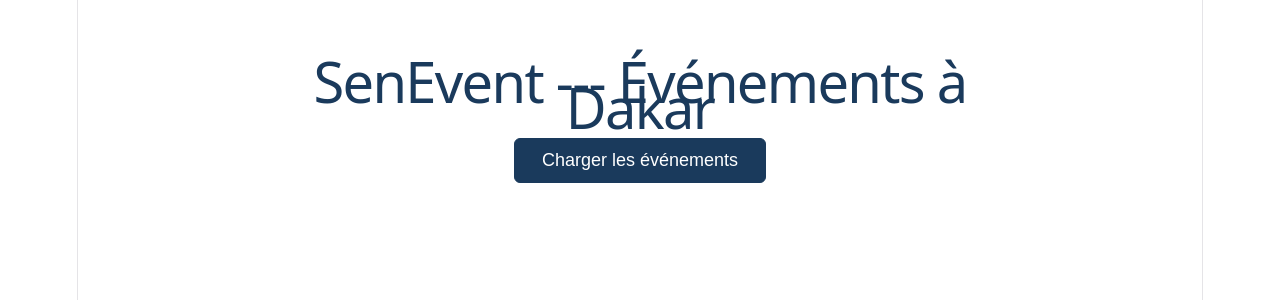
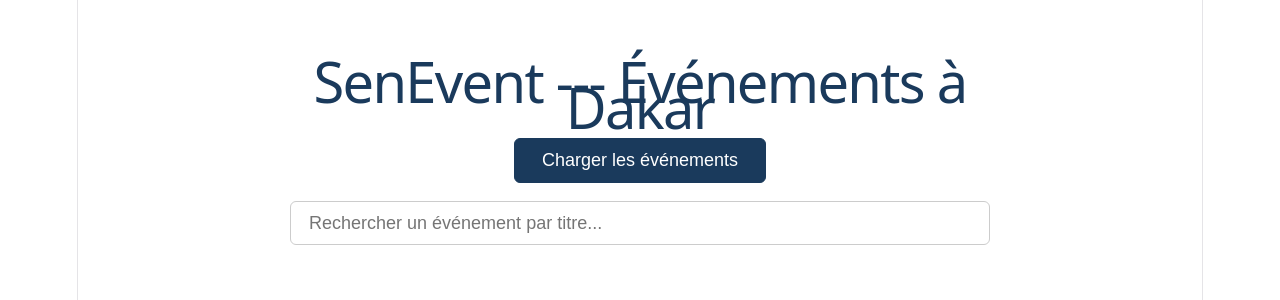
Before and after one commit to moussa-marena/senevent, a React app in the folder lab1-starter/apps/web/: page / in a window 1280 px wide. Shown: the top 300 px of the page. Built offline with nearby package versions, Linux system fonts and the light colour scheme; the HTML template or start-up script is replaced by a standard one.

Commit message:
ajoute SearchBar et filtre par titre en temps reel

```diff
--- a/lab1-starter/apps/web/src/App.jsx
+++ b/lab1-starter/apps/web/src/App.jsx
@@ -1,13 +1,15 @@
 import { useState } from "react";
-// Importation du composant extrait
+// Importation des composants enfants
 import EvenementCarte from "./components/EvenementCarte";
+import SearchBar from "./components/SearchBar";
 // Importation du CSS Module officiel du professeur
 import styles from "./App.module.css";
 
 const App = () => {
-  // 1. Déclaration des états pour les événements et le statut de chargement
+  // 1. Déclaration des états pour les événements, le statut de chargement et la recherche
   const [evenements, setEvenements] = useState([]);
   const [chargement, setChargement] = useState(false);
+  const [recherche, setRecherche] = useState(""); // Nouvel état pour stocker la saisie
 
   // 2. Fonction asynchrone pour récupérer le fichier JSON
   const charger = async () => {
@@ -23,6 +25,11 @@
     setChargement(false);
   };
 
+  // 3. Logique de filtrage dynamique par titre (insensible à la casse)
+  const evenementsFiltres = evenements.filter((ev) =>
+    ev.titre.toLowerCase().includes(recherche.toLowerCase())
+  );
+
   return (
     <div className={styles.container}>
       <h1 className={styles.titre}>SenEvent --- Événements à Dakar</h1>
@@ -36,8 +43,18 @@
         {chargement ? "Chargement ..." : "Charger les événements"}
       </button>
 
-      {/* Boucle map pour transformer chaque objet du tableau en composant visuel */}
-      {evenements.map(ev => (
+      {/* Étape 4 : Barre de recherche connectée à son état (Lifting State Up) */}
+      <SearchBar valeur={recherche} onChangement={setRecherche} />
+
+      {/* Affichage du compteur à l'aide de la classe .compteur officielle du professeur */}
+      {evenements.length > 0 && (
+        <p className={styles.compteur}>
+          {evenementsFiltres.length} événement(s) trouvé(s)
+        </p>
+      )}
+
+      {/* Boucle map modifiée pour transformer uniquement le tableau filtré en composants visuels */}
+      {evenementsFiltres.map((ev) => (
         <EvenementCarte key={ev.id} ev={ev} afficherDetails={true} />
       ))}
     </div>
--- /dev/null
+++ b/lab1-starter/apps/web/src/components/SearchBar.jsx
@@ -0,0 +1,17 @@
+import styles from "./SearchBar.module.css";
+
+const SearchBar = ({ valeur, onChangement }) => {
+    return (
+        <div className={styles.conteneur}>
+            <input
+                type="text"
+                placeholder="Rechercher un événement par titre..."
+                value={valeur}
+                onChange={(e) => onChangement(e.target.value)}
+                className={styles.input}
+            />
+        </div>
+    );
+};
+
+export default SearchBar;
--- /dev/null
+++ b/lab1-starter/apps/web/src/components/SearchBar.module.css
@@ -0,0 +1,18 @@
+.conteneur {
+    margin: 1rem 0;
+}
+
+.input {
+    width: 100%;
+    padding: 0.6rem 1rem;
+    font-size: 1rem;
+    border: 1px solid #ccc;
+    border-radius: 6px;
+    box-sizing: border-box;
+    transition: border-color 0.2s;
+}
+
+.input:focus {
+    outline: none;
+    border-color: #1a3a5c;
+}
```
